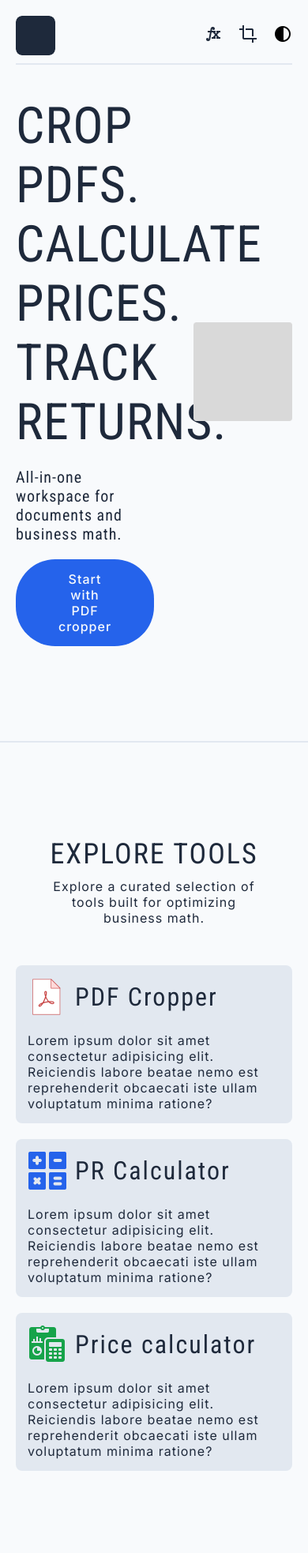
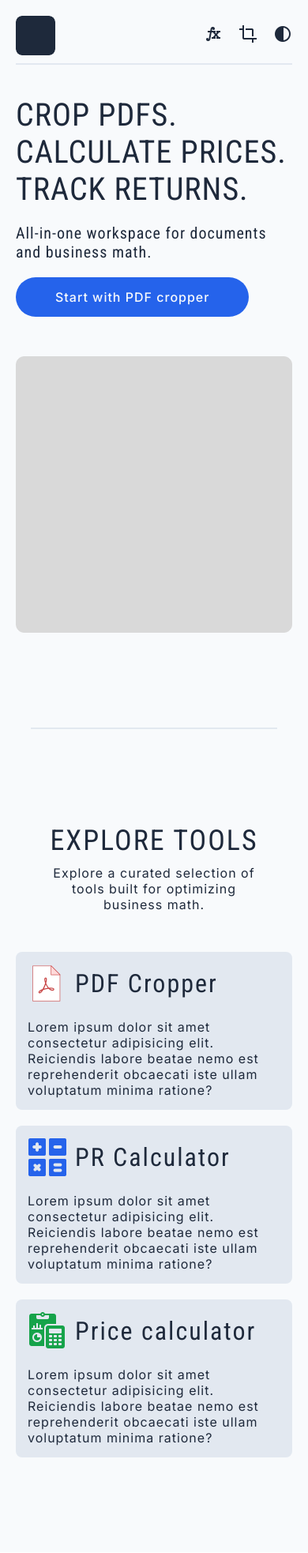
Before and after one commit to coderadi-in/seller-toolset, a Flask app: page / in a window 390 px wide. Shown: the top 1966 px of the page at 79% size. Run offline with Flask 3, Linux system fonts and the light colour scheme.

Commit message:
Added responsiveness to home page and updated theme-control.

```diff
--- a/static/css/base/base.css
+++ b/static/css/base/base.css
@@ -3,7 +3,6 @@
 
 :root {
     /* New Color Palette */
-    --color-primary-dark: #0F172A;
     --color-primary: #2563EB;
     --color-accent-green: #16A34A;
 
@@ -13,8 +12,7 @@
     --color-text-main: #1E293B;
     --color-text-muted: #64748B;
 
-    --color-border-light: #E2E8F0;
-    --color-border-dark: #27272A;
+    --color-border: #E2E8F0;
 
     --color-hover-primary: #1D4ED8;
     --color-hover-success: #15803D;
--- a/static/css/pages/home.css
+++ b/static/css/pages/home.css
@@ -12,6 +12,12 @@
 .hero .btn {width: fit-content;}
 /* | HERO SECTION [END] */
 
+.main .divider {
+    max-width: 700px;
+    margin: 0 auto;
+    width: min(100%, 80vw);
+}
+
 /* | TOOLS SECTION [START] */
 .tools .grid {
     grid-template-columns: repeat(auto-fit, minmax(260px, 1fr));
@@ -20,8 +26,17 @@
 .tools .tool {
     padding: 15px;
     border-radius: 8px;
-    background-color: var(--color-border-light);
+    background-color: var(--color-border);
+    transition:
+        transform 0.4s ease,
+        box-shadow 0.4s ease;
 }
+
+.tools .tool:hover {
+    transform: translateY(-10px);
+    box-shadow: 5px 5px 10px var(--color-text-muted);
+}
+
 /* | TOOLS SECTION [END] */
 
 /* | STRIP SECTION [START] */
@@ -34,3 +49,21 @@
     font-size: var(--f2);
     font-style: italic;
 }
+/* | STRIP SECTION [END] */
+
+/* & RESPONSIVE VERSIONS */
+@media (max-width: 768px) {
+    .hero .section {
+        flex-direction: column;
+        align-items: start;
+    }
+
+    .hero .left,
+    .hero .right {
+        width: 100%;
+    }
+}
+
+@media (max-width: 568px) {
+    .hero .h1 p {font-size: 2.5rem;}
+}
--- /dev/null
+++ b/static/js/components/header.js
@@ -0,0 +1,28 @@
+// ? GETTING DOC ELEMENTS
+const themeControl = document.getElementById("theme-control");
+
+// * FUNCTION TO SAVE THEME PREFERENCE
+function saveThemePreference(theme) {
+    localStorage.setItem('theme', theme);
+}
+
+// * FUNCTION TO LOAD THEME PREFERENCE
+function loadThemePreference() {
+    const savedTheme = localStorage.getItem('theme');
+    document.body.classList.toggle('dark', savedTheme === 'dark');
+}
+
+// * FUNCTION TO TOGGLE THEME
+function toggleTheme() {
+    if (document.body.classList.contains('dark')) {
+        document.body.classList.remove('dark');
+    } else {
+        document.body.classList.add('dark');
+    }
+
+    saveThemePreference(document.body.classList.contains('dark') ? 'dark' : 'light');
+}
+
+// & EVENT LISTENER FOR THEME TOGGLE
+themeControl.addEventListener('click', toggleTheme);
+loadThemePreference();
--- a/templates/components/header.html
+++ b/templates/components/header.html
@@ -19,7 +19,7 @@
                 </li>
 
                 <li>
-                    <button class="btn" id="theme-control">
+                    <button class="btn link" id="theme-control">
                         <span class="symbol">contrast</span>
                     </button>
                 </li>
--- a/templates/pages/home.html
+++ b/templates/pages/home.html
@@ -45,7 +45,7 @@
                 </div>
 
                 <div class="body grid gap-20">
-                    <div class="tool column gap-20">
+                    <a href="/tools/pdf-cropper/" class="tool link column gap-20">
                         <div class="row gap-10">
                             <img src="{{ url_for('static', filename='assets/icons/pdf.png') }}" alt="PDF cropper" class="icon">
 
@@ -53,9 +53,9 @@
                         </div>
 
                         <p class="para">Lorem ipsum dolor sit amet consectetur adipisicing elit. Reiciendis labore beatae nemo est reprehenderit obcaecati iste ullam voluptatum minima ratione?</p>
-                    </div>
+                    </a>
 
-                    <div class="tool column gap-20">
+                    <a href="/tools/pr-calculator/" class="tool link column gap-20">
                         <div class="row gap-10">
                             <img src="{{ url_for('static', filename='assets/icons/pr-calc.png') }}" alt="PR Calculator" class="icon">
 
@@ -63,9 +63,9 @@
                         </div>
 
                         <p class="para">Lorem ipsum dolor sit amet consectetur adipisicing elit. Reiciendis labore beatae nemo est reprehenderit obcaecati iste ullam voluptatum minima ratione?</p>
-                    </div>
+                    </a>
 
-                    <div class="tool column gap-20">
+                    <a href="/tools/price-calculator/" class="tool link column gap-20">
                         <div class="row gap-10">
                             <img src="{{ url_for('static', filename='assets/icons/sp-calc.png') }}" alt="Price Calculator" class="icon">
 
@@ -73,7 +73,7 @@
                         </div>
 
                         <p class="para">Lorem ipsum dolor sit amet consectetur adipisicing elit. Reiciendis labore beatae nemo est reprehenderit obcaecati iste ullam voluptatum minima ratione?</p>
-                    </div>
+                    </a>
                 </div>
             </section>
         </section>
```
Also changed, not shown: other parts of static/css/base/base.css (+103 -26 lines).
